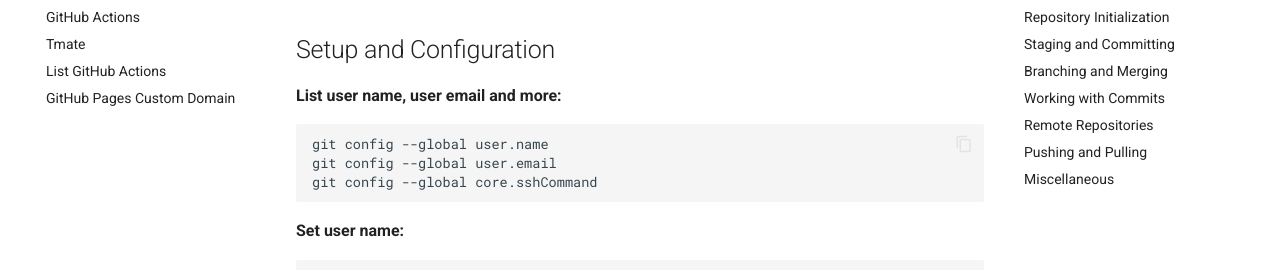
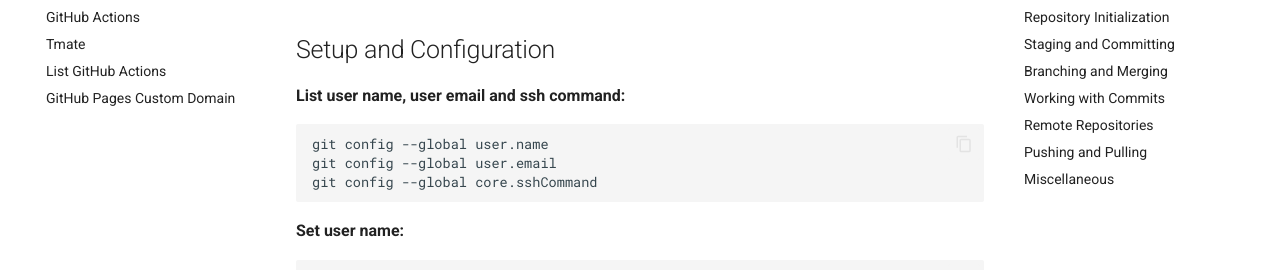
Before and after one commit to ozgurryazilimci/dev-notes, an MkDocs documentation site: the page built from docs/git/git-cheatsheet.md, in a window 1280 px wide and 900 px high. Shown: the part 196-466 px from the top of the window. Built offline with MkDocs 1.6.1 and Material for MkDocs 9.7.7, drawn with Linux system fonts in a browser that asks for light colours.

Commit message:
Update git list config

````diff
--- a/docs/git/git-cheatsheet.md
+++ b/docs/git/git-cheatsheet.md
@@ -2,7 +2,7 @@
 
 ## Setup and Configuration
 
-**List user name, user email and more:**
+**List user name, user email and ssh command:**
 
 ```bash
 git config --global user.name
````
